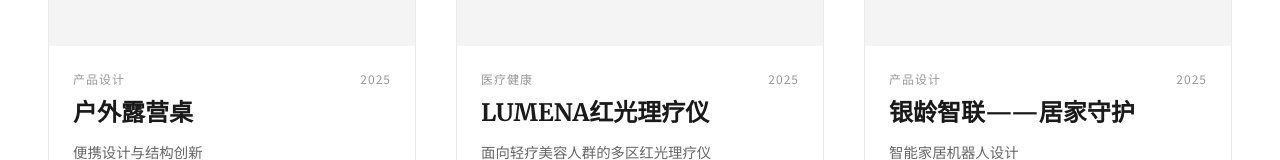
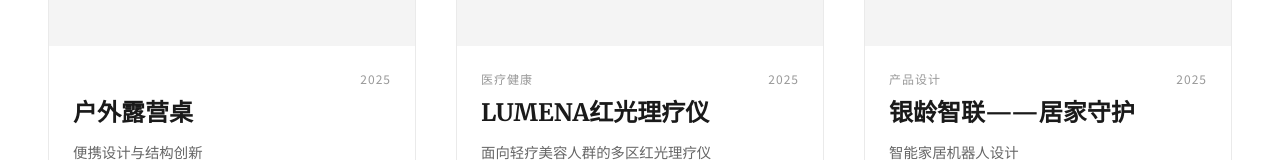
Before and after one commit to JinghanWang919/vite-project, a React (Vite) app: page / in a window 1280 px wide. Shown: the part 638-798 px from the top of the page. Built offline with nearby package versions, Linux system fonts and the light colour scheme.

Commit message:
修改主页卡片

```diff
--- a/src/App.jsx
+++ b/src/App.jsx
@@ -45,7 +45,6 @@
       desc: '便携设计与结构创新',
       video: 'videos/eco.mp4',
       category: 'course', // 这个是用来筛选的内部分类(小写英文)
-      displayCategory: '产品设计',
       year: '2025'
     },
     {
```
